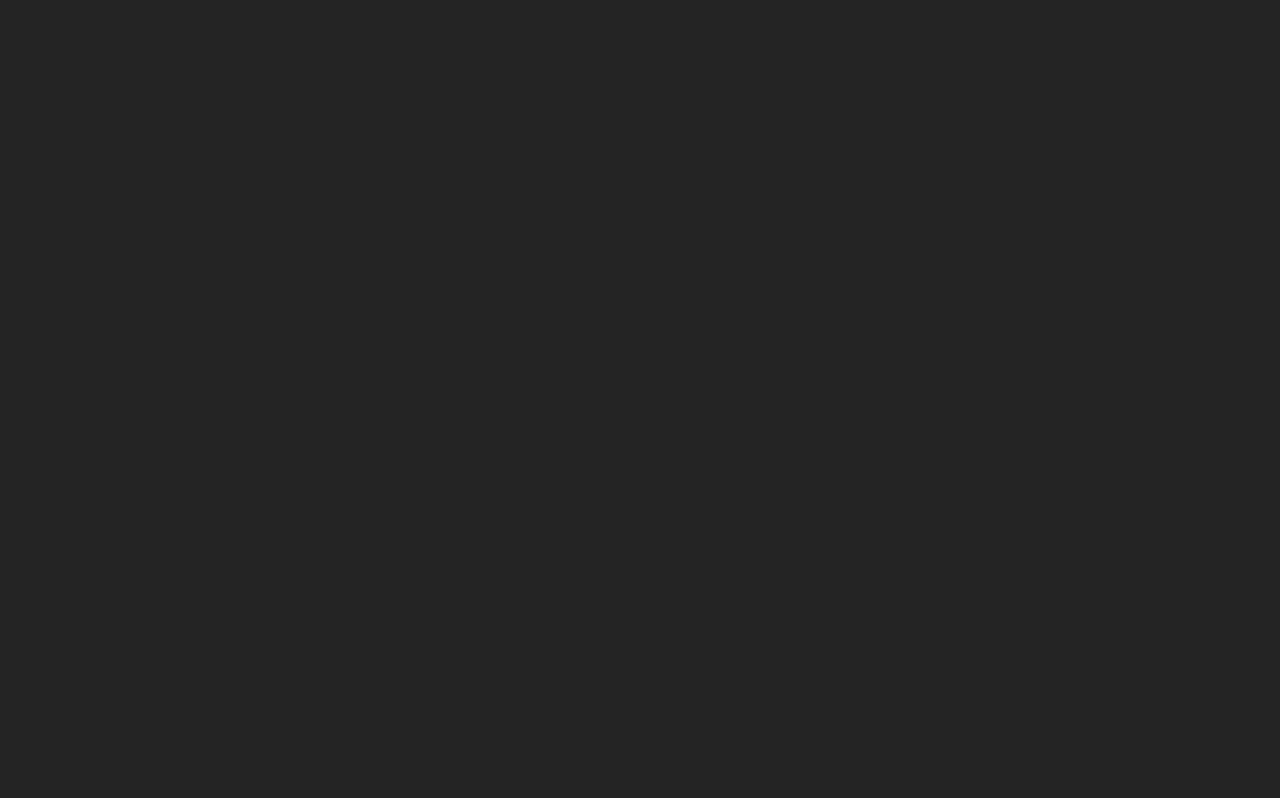
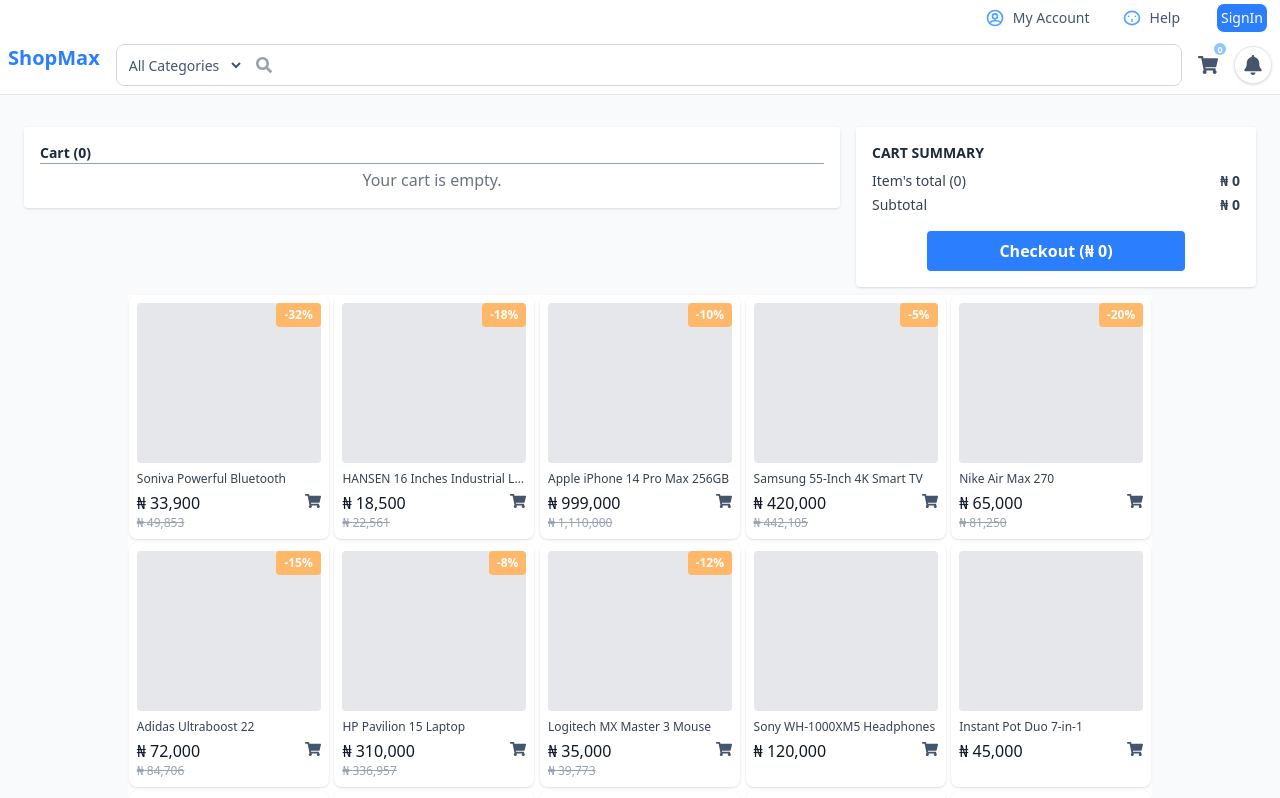
Before and after one commit to victor-essien/shopmax, a React (Vite) app: page /cart in a window 1280 px wide. Before the commit this address had no page. Shown: the top 798 px of the page. Built offline with nearby package versions, Linux system fonts and the light colour scheme.

Commit message:
feat: implement cart functionality with local storage integration, add cart summary and product suggestions

```diff
--- a/src/App.tsx
+++ b/src/App.tsx
@@ -6,22 +6,41 @@ import SellerDashboard from './pages/seller/SellerDashboard'
 import ProductDetails from './pages/ProductDetails'
 import Products from './pages/Products'
 import Register from './pages/Register'
+import Cart from './pages/Cart'
+import { ToastContainer } from 'react-toastify'
 import { BrowserRouter as Router, Routes, Route } from 'react-router-dom'
-
+import { AuthProvider } from './contexts/AuthContext'
 function App() {
 
   return (
+
     <Router>
+      <AuthProvider>
+        <ToastContainer
+        position="top-right"
+        autoClose={3000}
+        hideProgressBar={false}
+        newestOnTop={false}
+        closeOnClick
+        pauseOnFocusLoss
+        draggable
+        pauseOnHover
+      />
       <Routes>
         <Route path="/" element={<Home />} />
         <Route path="/login" element={<Login />} />
         <Route path="/register" element={<Register />} />
+        <Route  path="/cart" element={<Cart />}/>
         <Route path="/profile" element={<Profile />} />
         <Route path="/products" element={<Products />} />
         <Route path="/products/:id" element={<ProductDetails />} />
         <Route path="/seller/dashboard" element={<SellerDashboard />} />
       </Routes>
+      </AuthProvider>
     </Router>
+
+
+
   )
 }
 
--- a/src/components/NavBar.tsx
+++ b/src/components/NavBar.tsx
@@ -1,11 +1,29 @@
-import React, { useState } from "react";
+import React, { useState, useEffect } from "react";
 import { Link } from "react-router-dom";
 import { FaSearch, FaShoppingCart, FaBell } from "react-icons/fa";
 const NavBar: React.FC = () => {
   const [menuOpen, setMenuOpen] = useState(false);
   const [showMobileSearch, setShowMobileSearch] = useState(false);
+  const [cartCount, setCartCount] = useState(0);
+
+  useEffect(() => {
+    const storedCart = localStorage.getItem("cart");
+
+    if (storedCart) {
+      try {
+        const cartArr = JSON.parse(storedCart);
+
+        setCartCount(Array.isArray(cartArr) ? cartArr.length : 0);
+      } catch {
+        setCartCount(0);
+      }
+    } else {
+      setCartCount(0);
+    }
+  }, []);
+
   return (
-    <header className="p-3 border-b border-gray-200 bg-white sticky top-0 z-20">
+    <header className=" border-b border-gray-200 bg-white sticky top-0 z-20">
       {/* Desktop Navbar */}
       <nav className="flex items-center justify-between md:justify-end ">
         {/* <div className="md:hidden">
@@ -44,7 +62,7 @@ const NavBar: React.FC = () => {
         <div className="hidden md:flex flex-row gap-4 items-center">
           <Link
             to="/about"
-            className="text-slate-600 font-medium hover:bg-gray-400 flex items-center gap-2 px-2 py-2"
+            className="text-slate-600 text-sm font-medium hover:bg-gray-400 flex items-center gap-2 px-2 py-2"
           >
             <svg
               className="w-5 h-5 text-blue-400"
@@ -63,7 +81,7 @@ const NavBar: React.FC = () => {
           </Link>
           <Link
             to="/support"
-            className="text-slate-600 hover:bg-gray-400 font-medium flex items-center gap-2 px-2 py-2"
+            className="text-slate-600  font-medium flex items-center gap-2 px-2 py-2 text-sm"
           >
             <svg
               className="w-5 h-5 text-blue-400"
@@ -83,9 +101,9 @@ const NavBar: React.FC = () => {
           <div className="flex gap-4 pl-3 pr-3">
             <Link
               to="/login"
-              className="text-white px-2 py-2 bg-blue-500 border rounded-lg font-bold "
+              className="text-white px-1 py-1 bg-blue-500 text-sm border rounded-lg font-medium "
             >
-              Signin
+              SignIn
             </Link>
           </div>
         </div>
@@ -194,9 +212,12 @@ const NavBar: React.FC = () => {
             </button>
             <Link
               to="/cart"
-              className="text-slate-600 font-medium hover:text-blue-500 p-2 rounded-full bg-white border border-gray-200 shadow-sm"
+              className="text-slate-600 font-medium relative hover:text-blue-500 p-2 ml-2 "
             >
               <FaShoppingCart className="w-5 h-5" />
+              <span className="absolute bottom-7 right-0 w-3 h-3 text-center font-bold text-white bg-blue-300 rounded-full text-[9px]">
+                {cartCount}
+              </span>
             </Link>
             <Link
               to="/cart"
@@ -259,11 +280,11 @@ const NavBar: React.FC = () => {
           </div>
         )}
       </div>
-      <div className="pb-2 mt-1 mb-2 hidden sm:block">
+      <div className="   hidden sm:block">
         <div className="flex flex-col sm:flex-row px-2 py-2 gap-2 sm:gap-0 items-stretch">
           <Link
             to="/"
-            className="hidden md:block text-2xl text-center font-bold text-blue-500 mr-0 sm:mr-4 whitespace-nowrap"
+            className="hidden md:block text-xl text-center font-bold text-blue-500 mr-0 sm:mr-4 whitespace-nowrap"
           >
             ShopMax
           </Link>
@@ -298,9 +319,12 @@ const NavBar: React.FC = () => {
             </button>
             <Link
               to="/cart"
-              className="text-slate-600 font-medium hover:text-blue-500 p-2 ml-2 rounded-full bg-white border border-gray-200 shadow-sm"
+              className="text-slate-600 font-medium relative hover:text-blue-500 p-2 ml-2 "
             >
               <FaShoppingCart className="w-5 h-5" />
+              <span className="absolute bottom-7 right-0 w-3 h-3 text-center font-bold text-white bg-blue-300 rounded-full text-[9px]">
+                {cartCount}
+              </span>
             </Link>
             <Link
               to="/cart"
--- a/src/components/ProductCard.tsx
+++ b/src/components/ProductCard.tsx
@@ -1,14 +1,27 @@
 import React from 'react'
 import ProductImage from './ProductImage'
 import type { Product } from '../types'
+import { FaShoppingCart } from 'react-icons/fa'
+import { useAuth } from '../contexts/AuthContext'
 
 interface ProductCardProps {
   product: Product;
 }
 
 const ProductCard: React.FC<ProductCardProps> = ({ product }) => {
+  const { addToCart } = useAuth();
+
+  const handleAddToCart = () => {
+    addToCart({
+      id: product.id,
+      name: product.name,
+      price: product.price,
+      image: product.image,
+    });
+  };
+
   return (
-    <div className="w-full max-w-xs md:min-w-[160px] md:max-w-[200px] rounded-lg shadow p-2 relative flex flex-col mx-auto">
+    <div className=" w-full   max-w-xs md:min-w-[160px]  md:max-w-[200px] rounded-lg shadow p-2 relative flex flex-col mx-auto">
       {/* Discount badge */}
       {product.discount ? (
         <span className="absolute top-2 right-2 bg-orange-300 text-white text-xs font-bold px-2 py-1 rounded">
@@ -22,17 +35,25 @@ const ProductCard: React.FC<ProductCardProps> = ({ product }) => {
         alt={product.name}
       />
       {/* Product info */}
-      <div className="text-xs font-medium text-gray-700  truncate w-full" title={product.name}>
+      <div className="text-xs min-w-[160px] max-w-[200px] font-medium text-gray-700 cursor-pointer truncate w-full" title={product.name}>
         {product.name}
       </div>
-      <div className="text-base font-bold text-gray-900 mt-1">
+      <div className= "flex flex-row items-center justify-between">
+      <div className="text-base font-medium text-gray-900 mt-1">
         ₦ {product.price.toLocaleString()}
+      </div>
+       <div className='text-slate-600 font-medium hover:text-blue-500  '  onClick={handleAddToCart}>
+
+              <FaShoppingCart className="w-4 h-4" />
+
+       </div>
       </div>
       {product.discount && (
         <div className="text-xs text-gray-400 line-through">
           ₦ {(product.price / (1 - product.discount / 100)).toLocaleString(undefined, { maximumFractionDigits: 0 })}
         </div>
       )}
+
     </div>
   )
 }
--- a/src/index.css
+++ b/src/index.css
@@ -30,3 +30,9 @@
     display: none; /* Chrome, Safari, Opera */
   }
 }
+
+@media (min-width: 545px) and (max-width: 763px) {
+  .grid-check {
+    grid-template-columns: repeat(3, minmax(0, 1fr));
+  }
+}
--- a/src/pages/Cart.tsx
+++ b/src/pages/Cart.tsx
@@ -1,9 +1,132 @@
-import React from 'react'
+import React, { useEffect, useState } from "react";
+import NavBar from "../components/NavBar";
+// import ProductImage from '../components/ProductImage';
+import { BiTrash } from "react-icons/bi";
+import { products } from "../data/product";
+import type { Product } from "../types";
+import ProductCard from "../components/ProductCard";
+interface CartItem {
+  id: string;
+  name: string;
+  price: number;
+  image: string;
+  quantity: number;
+}
 
 const Cart: React.FC = () => {
+  const [cartItems, setCartItems] = useState<CartItem[]>([]);
+
+  useEffect(() => {
+    const storedCart = localStorage.getItem("cart");
+    if (storedCart) {
+      setCartItems(JSON.parse(storedCart));
+    }
+  }, []);
+
+  const totalItems = cartItems.reduce((sum, item) => sum + item.quantity, 0);
+  const totalPrice = cartItems.reduce(
+    (sum, item) => sum + item.price * item.quantity,
+    0
+  );
+
   return (
-    <div>Cart</div>
-  )
-}
+    <div className="min-h-screen bg-gray-50">
+      <NavBar />
+      <div className="max-w-7xl mx-auto py-8 px-2 sm:px-4 lg:px-6">
+        <div className="grid grid-cols-1 lg:grid-cols-3 gap-4">
+          {/* Cart Items */}
+          <div className="lg:col-span-2">
+            <div className="bg-white rounded shadow p-4">
+              <div className="flex items-center justify-between mb-1 border-b border-slate-400">
+                <h1 className="text-sm font-bold text-gray-800">
+                  Cart ({totalItems})
+                </h1>
+              </div>
+              {cartItems.length === 0 ? (
+                <div className="text-center text-gray-500">
+                  Your cart is empty.
+                </div>
+              ) : (
+                cartItems.map((item) => (
+                  <div
+                    key={item.id}
+                    className="flex items-center border-b border-gray-100 py-4"
+                  >
+                    <img
+                      src={item.image}
+                      alt={item.name}
+                      className="w-16 h-16 object-cover rounded bg-gray-100 mr-4"
+                    />
+                    <div className="flex-1">
+                      <div className="font-semibold text-gray-800">
+                        {item.name}
+                      </div>
 
-export default Cart
+                      <button className="flex items-center text-blue-500 text-xs mt-2 hover:underline">
+                        <BiTrash w-4 h-4 />
+                        Remove
+                      </button>
+                    </div>
+                    <div className="flex flex-col items-end">
+                      <div className="font-bold text-gray-800 text-sm mb-1">
+                        ₦ {item.price}
+                      </div>
+                      <div className="text-xs text-gray-400 line-through mb-1">
+                        ₦ 11,077
+                      </div>
+                      <div className="text-xs text-blue-500 mb-2">-65%</div>
+                      <div className="flex items-center">
+                        <button className="w-7 h-7 flex items-center justify-center bg-gray-200 rounded text-gray-600 font-bold text-lg">
+                          -
+                        </button>
+                        <span className="mx-2 font-semibold">
+                          {item.quantity}
+                        </span>
+                        <button className="w-7 h-7 flex items-center justify-center bg-blue-500 rounded text-white font-bold text-lg">
+                          +
+                        </button>
+                      </div>
+                    </div>
+                  </div>
+                ))
+              )}
+            </div>
+          </div>
+          {/* Cart Summary */}
+          <div className="bg-white rounded shadow p-4 h-fit">
+            <h2 className="text-sm font-bold mb-2 text-gray-800">
+              CART SUMMARY
+            </h2>
+            <div className="flex justify-between text-sm mb-1 text-gray-700">
+              <span>Item's total ({totalItems})</span>
+              <span className="font-bold">₦ {totalPrice}</span>
+            </div>
+            <div className="flex justify-between text-sm mb-4 text-gray-700">
+              <span>Subtotal</span>
+              <span className="font-bold text-sm">₦ {totalPrice}</span>
+            </div>
+
+            <div className="flex justify-center mt-2">
+              <button className="w-[70%] py-2 px-2 text-md bg-blue-500 text-white font-bold rounded hover:bg-blue-600 transition">
+                Checkout (₦ {totalPrice})
+              </button>
+            </div>
+          </div>
+
+
+        </div>
+
+         {/* Products Suggesstions */}
+          <div className="bg-white rounded-b-lg mt-2 max-w-full md:max-w-5xl mx-auto relative">
+            <div className="grid grid-cols-2 grid-check  md:grid-cols-4 lg:grid-cols-5 gap-1">
+              {products.slice(0, 48).map((product: Product) => (
+                <ProductCard key={product.id} product={product} />
+              ))}
+            </div>
+          </div>
+      </div>
+    </div>
+  );
+};
+
+export default Cart;
--- a/src/pages/Home.tsx
+++ b/src/pages/Home.tsx
@@ -452,7 +452,7 @@ const Home: React.FC = () => {
         </div>
         <div className="bg-white rounded-b-lg p-4 max-w-full md:max-w-5xl mx-auto relative">
 
-          <div className="grid grid-cols-2 md:grid-cols-6 gap-1">
+          <div className="grid grid-cols-2 grid-check  md:grid-cols-4 lg:grid-cols-5 gap-1">
              {products.slice(0, 48).map((product: Product) => (
               <ProductCard key={product.id} product={product} />
             ))}
```
Also changed, not shown: src/contexts/AuthContext.tsx (+108 -96 lines).
